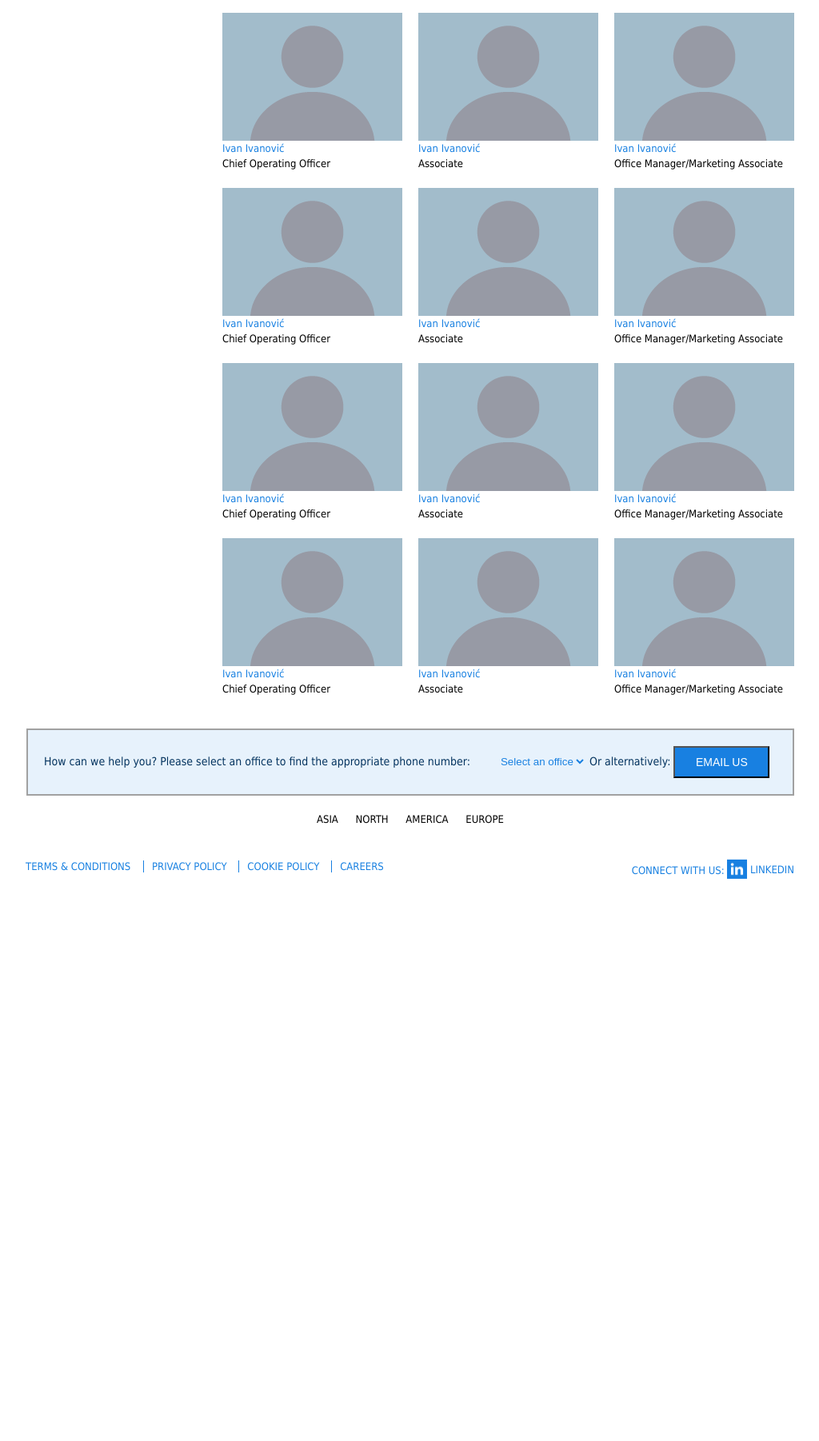
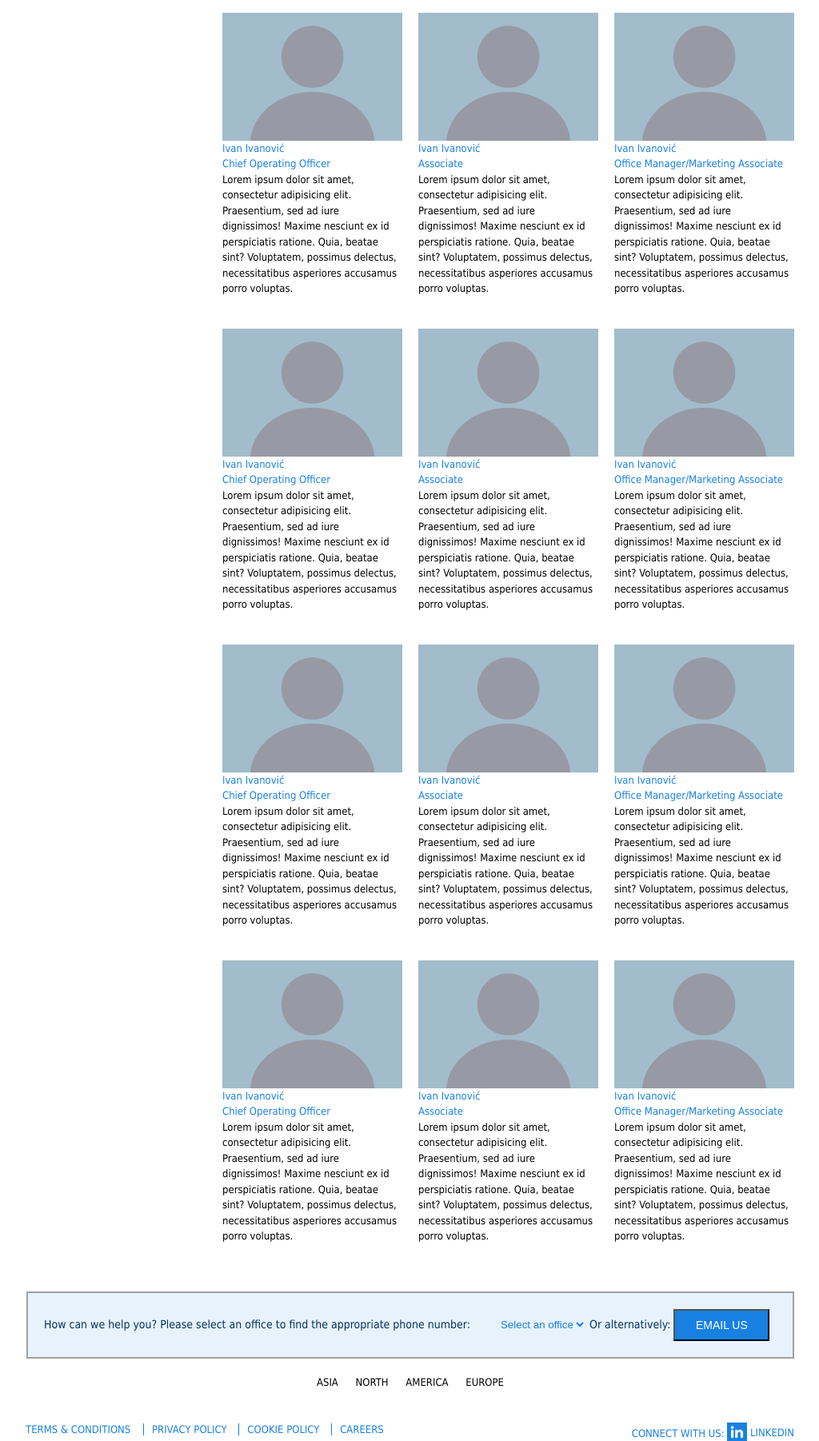
Before and after one commit to slavensaka/Interactive1test, a PHP site: page / in a window 1280 px wide. Shown: the part 394-2196 px from the top of the page at 80% size, without its empty margins (127-1151 px from the left). Before the commit the page ends 1493 px from the top, so only its background shows below. Run offline with PHP 8.4, Linux system fonts and the light colour scheme; some libraries are stand-ins or nearby versions.

Commit message:
working on javascript

```diff
--- a/public/index.php
+++ b/public/index.php
@@ -11,8 +11,12 @@
 	<link rel="stylesheet" type="text/css" href="./css/text.css"/>
 	<link rel="stylesheet" type="text/css" href="./css/960_12_col.css"/>
 	<link rel="stylesheet" type="text/css" href="./css/pro_drop_1.css" />
-
-
+	<script src="./js/jquery.js"></script> 	<script src="./js/jquery.js"></script>
+  <link rel="stylesheet" href="//code.jquery.com/ui/1.11.2/themes/smoothness/jquery-ui.css">
+<!--
+	<link href="./js/jquery-ui.css" rel="stylesheet">
+        <script src="./js/jquery-ui.js"></script> -->
+        <script src="./js/jquery.collapsible.js"></script>
 
 	</link>
 </head>
@@ -65,91 +69,268 @@
 </ul>
 
 
-<div class="main">
+<div class="main1" id="main1">
 
 	<div class="grid_4" >
 
-		<a href="#"class="name"><img src="./img/selected_person.png" alt="">
-		Ivan Ivanović<br/></a>
-		<span class="job">Office Manager/Marketing Associate</span>
+		<a href="#"class="name" id="osoba1"><img src="./img/selected_person.png" alt="">
+		Ivan Ivanović<br/>
+		<span class="job">Office Manager/Marketing Associate</span></a>
+		<p class="para">Lorem ipsum dolor sit amet, consectetur adipisicing elit.
+		   Praesentium, sed ad iure dignissimos! Maxime nesciunt ex id
+		   perspiciatis ratione. Quia, beatae sint? Voluptatem, possimus
+		    delectus, necessitatibus asperiores accusamus porro voluptas.
+		</p>
 	</div>
 	<div class="grid_4">
-		<a href="#"class="name"><img src="./img/selected_person.png" alt="">
-		Ivan Ivanović</a><br/>
-		<span class="job">Associate</span>
+		<a href="#"class="name" id="osoba2"><img src="./img/selected_person.png" alt="">
+		Ivan Ivanović<br/>
+		<span class="job">Associate</span></a>
+		<p class="para">Lorem ipsum dolor sit amet, consectetur adipisicing elit.
+		   Praesentium, sed ad iure dignissimos! Maxime nesciunt ex id
+		   perspiciatis ratione. Quia, beatae sint? Voluptatem, possimus
+		    delectus, necessitatibus asperiores accusamus porro voluptas.
+		</p>
 	</div>
 	<div class="grid_4">
-		<a href="#"class="name"><img src="./img/selected_person.png" alt="">
-		Ivan Ivanović</a><br/>
-		<span class="job">Chief Operating Officer</span>
+		<a href="#"class="name" id="osoba3"><img src="./img/selected_person.png" alt="">
+		Ivan Ivanović<br/>
+		<span class="job">Chief Operating Officer</span></a>
+		<p class="para">Lorem ipsum dolor sit amet, consectetur adipisicing elit.
+		   Praesentium, sed ad iure dignissimos! Maxime nesciunt ex id
+		   perspiciatis ratione. Quia, beatae sint? Voluptatem, possimus
+		    delectus, necessitatibus asperiores accusamus porro voluptas.
+		</p>
 	</div><br class="clear" />
 
 </div>
 
-<div class="main">
+<div class="main2" id="main2">
 
 	<div class="grid_4" >
 
-		<a href="#"class="name"><img src="./img/selected_person.png" alt="">
-		Ivan Ivanović<br/></a>
-		<span class="job">Office Manager/Marketing Associate</span>
+		<a href="#"class="name" id="osoba1"><img src="./img/selected_person.png" alt="">
+		Ivan Ivanović<br/>
+		<span class="job">Office Manager/Marketing Associate</span></a>
+		<p class="para">Lorem ipsum dolor sit amet, consectetur adipisicing elit.
+		   Praesentium, sed ad iure dignissimos! Maxime nesciunt ex id
+		   perspiciatis ratione. Quia, beatae sint? Voluptatem, possimus
+		    delectus, necessitatibus asperiores accusamus porro voluptas.
+		</p>
 	</div>
 	<div class="grid_4">
-		<a href="#"class="name"><img src="./img/selected_person.png" alt="">
-		Ivan Ivanović</a><br/>
-		<span class="job">Associate</span>
+		<a href="#"class="name" id="osoba2"><img src="./img/selected_person.png" alt="">
+		Ivan Ivanović<br/>
+		<span class="job">Associate</span></a>
+		<p class="para">Lorem ipsum dolor sit amet, consectetur adipisicing elit.
+		   Praesentium, sed ad iure dignissimos! Maxime nesciunt ex id
+		   perspiciatis ratione. Quia, beatae sint? Voluptatem, possimus
+		    delectus, necessitatibus asperiores accusamus porro voluptas.
+		</p>
 	</div>
 	<div class="grid_4">
-		<a href="#"class="name"><img src="./img/selected_person.png" alt="">
-		Ivan Ivanović</a><br/>
-		<span class="job">Chief Operating Officer</span>
+		<a href="#"class="name" id="osoba3"><img src="./img/selected_person.png" alt="">
+		Ivan Ivanović<br/>
+		<span class="job">Chief Operating Officer</span></a>
+		<p class="para">Lorem ipsum dolor sit amet, consectetur adipisicing elit.
+		   Praesentium, sed ad iure dignissimos! Maxime nesciunt ex id
+		   perspiciatis ratione. Quia, beatae sint? Voluptatem, possimus
+		    delectus, necessitatibus asperiores accusamus porro voluptas.
+		</p>
 	</div><br class="clear" />
 
 </div>
 
-<div class="main">
+<div class="main3" id="main3">
 
 	<div class="grid_4" >
 
-		<a href="#"class="name"><img src="./img/selected_person.png" alt="">
-		Ivan Ivanović<br/></a>
-		<span class="job">Office Manager/Marketing Associate</span>
+		<a href="#"class="name" id="osoba1"><img src="./img/selected_person.png" alt="">
+		Ivan Ivanović<br/>
+		<span class="job">Office Manager/Marketing Associate</span></a>
+		<p class="para">Lorem ipsum dolor sit amet, consectetur adipisicing elit.
+		   Praesentium, sed ad iure dignissimos! Maxime nesciunt ex id
+		   perspiciatis ratione. Quia, beatae sint? Voluptatem, possimus
+		    delectus, necessitatibus asperiores accusamus porro voluptas.
+		</p>
 	</div>
 	<div class="grid_4">
-		<a href="#"class="name"><img src="./img/selected_person.png" alt="">
-		Ivan Ivanović</a><br/>
-		<span class="job">Associate</span>
+		<a href="#"class="name" id="osoba2"><img src="./img/selected_person.png" alt="">
+		Ivan Ivanović<br/>
+		<span class="job">Associate</span></a>
+		<p class="para">Lorem ipsum dolor sit amet, consectetur adipisicing elit.
+		   Praesentium, sed ad iure dignissimos! Maxime nesciunt ex id
+		   perspiciatis ratione. Quia, beatae sint? Voluptatem, possimus
+		    delectus, necessitatibus asperiores accusamus porro voluptas.
+		</p>
 	</div>
 	<div class="grid_4">
-		<a href="#"class="name"><img src="./img/selected_person.png" alt="">
-		Ivan Ivanović</a><br/>
-		<span class="job">Chief Operating Officer</span>
+		<a href="#"class="name" id="osoba3"><img src="./img/selected_person.png" alt="">
+		Ivan Ivanović<br/>
+		<span class="job">Chief Operating Officer</span></a>
+		<p class="para">Lorem ipsum dolor sit amet, consectetur adipisicing elit.
+		   Praesentium, sed ad iure dignissimos! Maxime nesciunt ex id
+		   perspiciatis ratione. Quia, beatae sint? Voluptatem, possimus
+		    delectus, necessitatibus asperiores accusamus porro voluptas.
+		</p>
 	</div><br class="clear" />
 
 </div>
 
-<div class="main">
+<div class="main4" id="main4">
 
 	<div class="grid_4" >
 
-		<a href="#"class="name"><img src="./img/selected_person.png" alt="">
-		Ivan Ivanović<br/></a>
-		<span class="job">Office Manager/Marketing Associate</span>
+		<a href="#"class="name" id="osoba1"><img src="./img/selected_person.png" alt="">
+		Ivan Ivanović<br/>
+		<span class="job">Office Manager/Marketing Associate</span></a>
+		<p class="para">Lorem ipsum dolor sit amet, consectetur adipisicing elit.
+		   Praesentium, sed ad iure dignissimos! Maxime nesciunt ex id
+		   perspiciatis ratione. Quia, beatae sint? Voluptatem, possimus
+		    delectus, necessitatibus asperiores accusamus porro voluptas.
+		</p>
 	</div>
 	<div class="grid_4">
-		<a href="#"class="name"><img src="./img/selected_person.png" alt="">
-		Ivan Ivanović</a><br/>
-		<span class="job">Associate</span>
+		<a href="#"class="name" id="osoba2"><img src="./img/selected_person.png" alt="">
+		Ivan Ivanović<br/>
+		<span class="job">Associate</span></a>
+		<p class="para">Lorem ipsum dolor sit amet, consectetur adipisicing elit.
+		   Praesentium, sed ad iure dignissimos! Maxime nesciunt ex id
+		   perspiciatis ratione. Quia, beatae sint? Voluptatem, possimus
+		    delectus, necessitatibus asperiores accusamus porro voluptas.
+		</p>
 	</div>
 	<div class="grid_4">
-		<a href="#"class="name"><img src="./img/selected_person.png" alt="">
-		Ivan Ivanović</a><br/>
-		<span class="job">Chief Operating Officer</span>
+		<a href="#"class="name" id="osoba3"><img src="./img/selected_person.png" alt="">
+		Ivan Ivanović<br/>
+		<span class="job">Chief Operating Officer</span></a>
+		<p class="para">Lorem ipsum dolor sit amet, consectetur adipisicing elit.
+		   Praesentium, sed ad iure dignissimos! Maxime nesciunt ex id
+		   perspiciatis ratione. Quia, beatae sint? Voluptatem, possimus
+		    delectus, necessitatibus asperiores accusamus porro voluptas.
+		</p>
 	</div><br class="clear" />
 
 </div>
+<br class="clear" />
 
-<br class="clear" />
+
+
+ <script>
+
+
+
+
+$("div.grid_4 a").click(function() {
+
+    // $("p").slideToggle("slow");
+    var contentPanelId = jQuery(this).attr("id");
+    var str = $("p.para").text();
+    var ime = $(this).text();
+    var href = $(this).attr('href');
+    var main = $(this).parent().parent().attr("id");
+
+
+if(main == 'main1')
+{
+	var div = $('<div class="created" id="created"></div>').text("Text.");
+	$("div.main1").append([ ime, '<br>',str]);
+$('div.created').css("border-top", "black solid 1px");
+
+
+} else if(main == 'main2') {
+var div = $('<div class="created"></div>').text("Text.");
+$("div.main2").append(div);
+
+} else if(main == 'main3') {
+var div = $('<div class="created"></div>').text("Text.");
+$("div.main3").append(div);
+} else  {
+var div = $('<div class="created"></div>').text("Text.");
+$("div.main4").append(div);
+}
+
+
+
+
+     // $("div.main1").append(main);
+
+
+
+ });
+
+    //$(".created").slideToggle("slow");
+
+
+// $(".grid_4").click(function() {
+// 	var txt1 = "<p>Text.</p>";              // Create text with HTML
+//     var txt2 = $("<p></p>").text("Text.");  // Create text with jQuery
+//     var txt3 = document.createElement("p");
+//     txt3.innerHTML = "Text.";               // Create text with DOM
+//     $("body").append(txt1, txt2, txt3);
+// });
+
+
+// function addcommentdiv () {
+//     var NewContent = '<div class="detalji">Lorem</div>'
+//     $('a').click(function () {
+//         var $this = $(this), $reply = $this.next('.reply');
+
+
+//             $(NewContent).insertAfter($this);
+
+//     });
+// };
+// addcommentdiv();
+
+
+
+// $(document).ready(function() {
+//     $("a").click(function(event) {
+//         var contentPanelId = jQuery(this).attr("id");
+        //alert(contentPanelId);
+
+//     });
+// });
+
+
+// $(function(){
+//   $('.name').click(function(){
+//   $(this).text();
+//   $(this).attr('href');
+//   });
+// });
+
+
+
+
+
+
+
+
+
+
+
+
+
+
+
+
+
+//     $( document ).ready(function() {
+//        $(".grid_4").click(function(){
+
+//             $grid = $(this);
+// 	$content = $grid.next();
+// 	$(".new").slideToggle(500, function(){
+// 		$grid.text(function(){
+// return $content.is(":visible") ? "Collapse" : "Expand";
+// 		});
+// 	});
+//         });
+//     });
+ </script>
+
 
 
 <div class="country_help">
@@ -157,14 +338,8 @@
     the appropriate phone number: <!--<select id="sel"></select>  -->
 
 
-<select class="selector" id="sel">
+<select id="sel" class="selector" ></select>
 
-	<!-- <option>Slower</option>
-	<option>Slow</option>
-	<option selected="selected">Medium</option>
-	<option>Fast</option>
-	 <option>Faster</option>-->
-</select>
 
 
     Or alternatively:  <button class="btn">EMAIL US</button>
@@ -198,27 +373,10 @@
 
 </div><!-- /container -->
 		<script src="./js/glavni.js"></script>
-		<link href="./js/jquery-ui.css" rel="stylesheet">
-		<script src="./js/jquery.js"></script>
-        <script src="./js/jquery-ui.js"></script>
 
-<script>
-$( "#button" ).button();
-$( "#radioset" ).buttonset();
 
-$( "#menu" ).menu();
 
-$( "#selectmenu" ).selectmenu();
 
-// Hover states on the static widgets
-$( "#dialog-link, #icons li" ).hover(
-	function() {
-		$( this ).addClass( "ui-state-hover" );
-	},
-	function() {
-		$( this ).removeClass( "ui-state-hover" );
-	}
-);
-</script>
+
 </body>
 </html>
--- a/public/js/glavni.js
+++ b/public/js/glavni.js
@@ -1,5 +1,5 @@
 
-    select = document.getElementById('sel');
+select = document.getElementById('sel');
 var array = ["Select an office", "Asia","North America","Europe"];
 
 select.innerHTML = "Select an office";
```
Also changed, not shown: public/js/jquery.collapsible.js (added).
